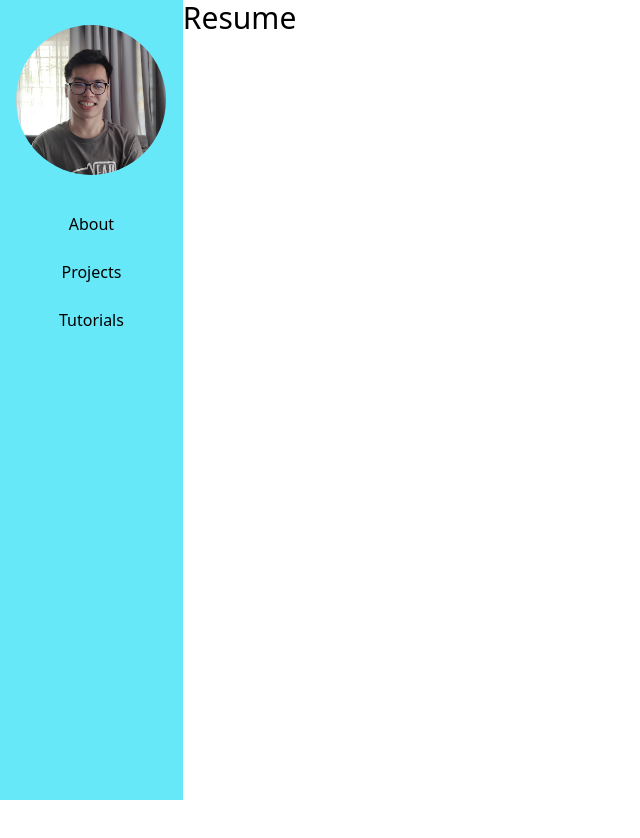
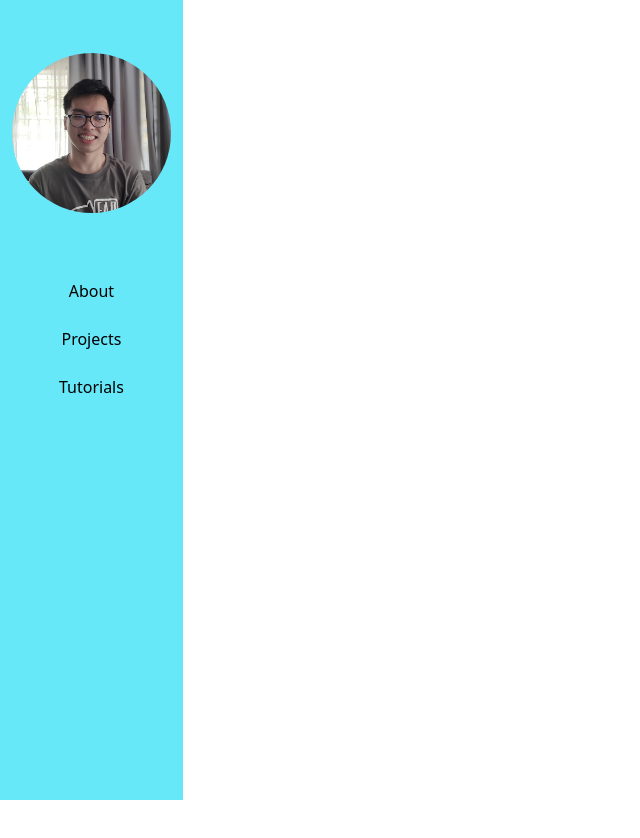
Before and after one commit to rhen99/cv, a React (Vite) app: page / in a window 1280 px wide. Shown: the top 838 px of the page, without its empty margins (0-640 px from the left). Before the commit the page ends 800 px from the top, so only its background shows below. Built offline with nearby package versions, Linux system fonts and the light colour scheme.

Commit message:
made open/close function I added the open-close function for the nav with some animation

```diff
--- a/src/App.jsx
+++ b/src/App.jsx
@@ -1,12 +1,14 @@
+import { useState } from "react";
 import Main from "./components/Main";
 import Navigation from "./components/Navigation";
 import Container from "./components/Caontainer";
 
 export default function App() {
+  const [isOpen, setIsOpen] = useState(false);
   return (
     <Container>
-      <Navigation />
-      <Main />
+      <Navigation isOpen={isOpen} />
+      <Main setIsOpen={setIsOpen} isOpen={isOpen} />
     </Container>
   );
 }
--- a/src/components/Main.jsx
+++ b/src/components/Main.jsx
@@ -1,7 +1,23 @@
-function Main() {
+function Main({ setIsOpen, isOpen }) {
   return (
     <div className="w-full">
-      <h1 className="text-3xl">Resume</h1>
+      <div className="text-right px-7 py-4">
+        {!isOpen ? (
+          <button
+            onClick={() => setIsOpen(true)}
+            className="border-2 border-slate-950 px-3 py-0.5 lg:hidden"
+          >
+            Nav
+          </button>
+        ) : (
+          <button
+            onClick={() => setIsOpen(false)}
+            className="border-2  border-rose-500 text-rose-500 px-3 py-0.5 lg:hidden"
+          >
+            Close
+          </button>
+        )}
+      </div>
     </div>
   );
 }
--- a/src/components/Navigation.jsx
+++ b/src/components/Navigation.jsx
@@ -1,10 +1,14 @@
 import me from "../assets/me.png";
-function Navigation() {
+function Navigation({ isOpen }) {
   return (
-    <div className="z-10 bg-cyan-300 fixed w-3/4 h-dvh -translate-x-full lg:w-3/12 lg:static lg:translate-x-0 xl:w-2/12 xl:static">
-      <div className="flex h-1/4">
+    <div
+      className={`transition-transform duration-500 z-10 bg-cyan-300 fixed w-2/4 h-dvh ${
+        !isOpen ? "-translate-x-full" : ""
+      } lg:w-4/12 lg:static lg:translate-x-0 xl:w-2/12 xl:static`}
+    >
+      <div className="flex h-1/3 p-3">
         <img
-          className="h-3/4 w-3/2 m-auto rounded-full"
+          className="h-28 w-28 lg:w-40 lg:h-40 m-auto rounded-full"
           src={me}
           alt="my face"
         />
```
Also changed, not shown: .eslintrc.cjs.
